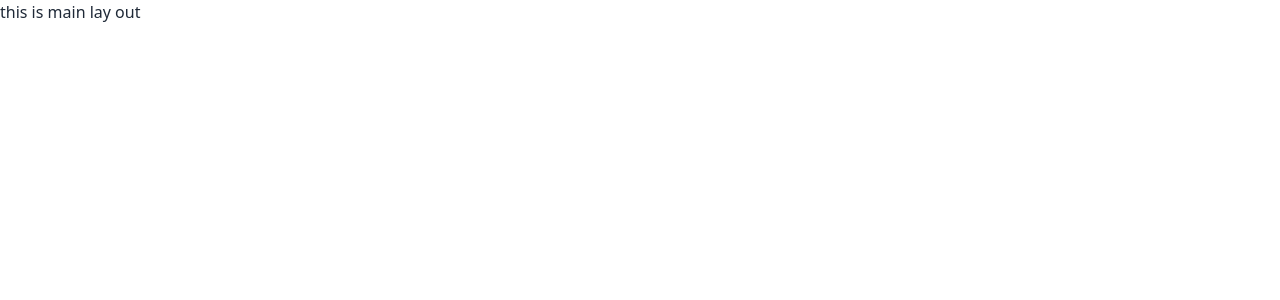
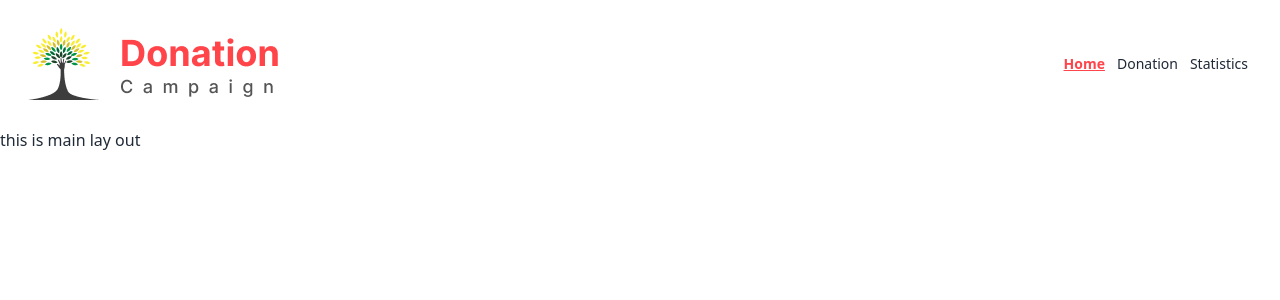
Before and after one commit to chand-stack/donation-campaign, a React (Vite) app: page / in a window 1280 px wide. Shown: the top 300 px of the page. Built offline with nearby package versions, Linux system fonts and the light colour scheme.

Commit message:
Chore: Nav section added

```diff
--- /dev/null
+++ b/src/Components/Header/Header.jsx
@@ -0,0 +1,61 @@
+import { NavLink } from 'react-router-dom';
+import logo from '../../assets/Logo.png'
+const Header = () => {
+    const links = <div className='flex gap-3 flex-col lg:flex-row'>
+    <NavLink
+  to="/"
+  className={({ isActive, isPending }) =>
+    isPending ? "pending" : isActive ? "text-[#FF444A] font-bold underline" : ""
+  }
+>
+Home
+</NavLink>
+
+<NavLink
+  to="/messages"
+  className={({ isActive, isPending }) =>
+    isPending ? "pending" : isActive ? "text-[#FF444A] font-bold underline" : ""
+  }
+>
+Donation
+</NavLink>
+
+<NavLink
+  to="/messages"
+  className={({ isActive, isPending }) =>
+    isPending ? "pending" : isActive ? "text-[#FF444A] font-bold underline" : ""
+  }
+>
+Statistics
+</NavLink>
+    </div>
+    return (
+        <div className='container mx-auto py-5 md:px-5'>
+            <div className="navbar bg-base-100 bg-opacity-60">
+  <div className="navbar-start">
+    <div className="dropdown">
+      <label tabIndex={0} className="btn btn-ghost lg:hidden">
+        <svg xmlns="http://www.w3.org/2000/svg" className="h-5 w-5" fill="none" viewBox="0 0 24 24" stroke="currentColor"><path strokeLinecap="round" strokeLinejoin="round" strokeWidth="2" d="M4 6h16M4 12h8m-8 6h16" /></svg>
+      </label>
+      <ul tabIndex={0} className="menu menu-sm dropdown-content mt-3 z-[1] p-2 shadow bg-base-100 rounded-box w-52">
+
+{links}
+
+      </ul>
+    </div>
+    <img src={logo} alt="" />
+  </div>
+  <div className="navbar-center navbar-end hidden lg:flex">
+    <ul className="menu menu-horizontal px-1">
+
+{links}
+
+    </ul>
+  </div>
+
+</div>
+        </div>
+    );
+};
+
+export default Header;
--- a/src/Components/MainLayout/MainLayout.jsx
+++ b/src/Components/MainLayout/MainLayout.jsx
@@ -1,8 +1,10 @@
+import Header from "../Header/Header";
 
 
 const MainLayout = () => {
     return (
         <div>
+            <Header></Header>
             <h2>this is main lay out</h2>
         </div>
     );
--- a/src/main.jsx
+++ b/src/main.jsx
@@ -1,6 +1,5 @@
 import React from 'react'
 import ReactDOM from 'react-dom/client'
-import App from './App.jsx'
 import './index.css'
 import { RouterProvider } from 'react-router-dom'
 import createdRoot from './Root/Root.jsx'
```
Also changed, not shown: src/assets/Clothing.png (added).
